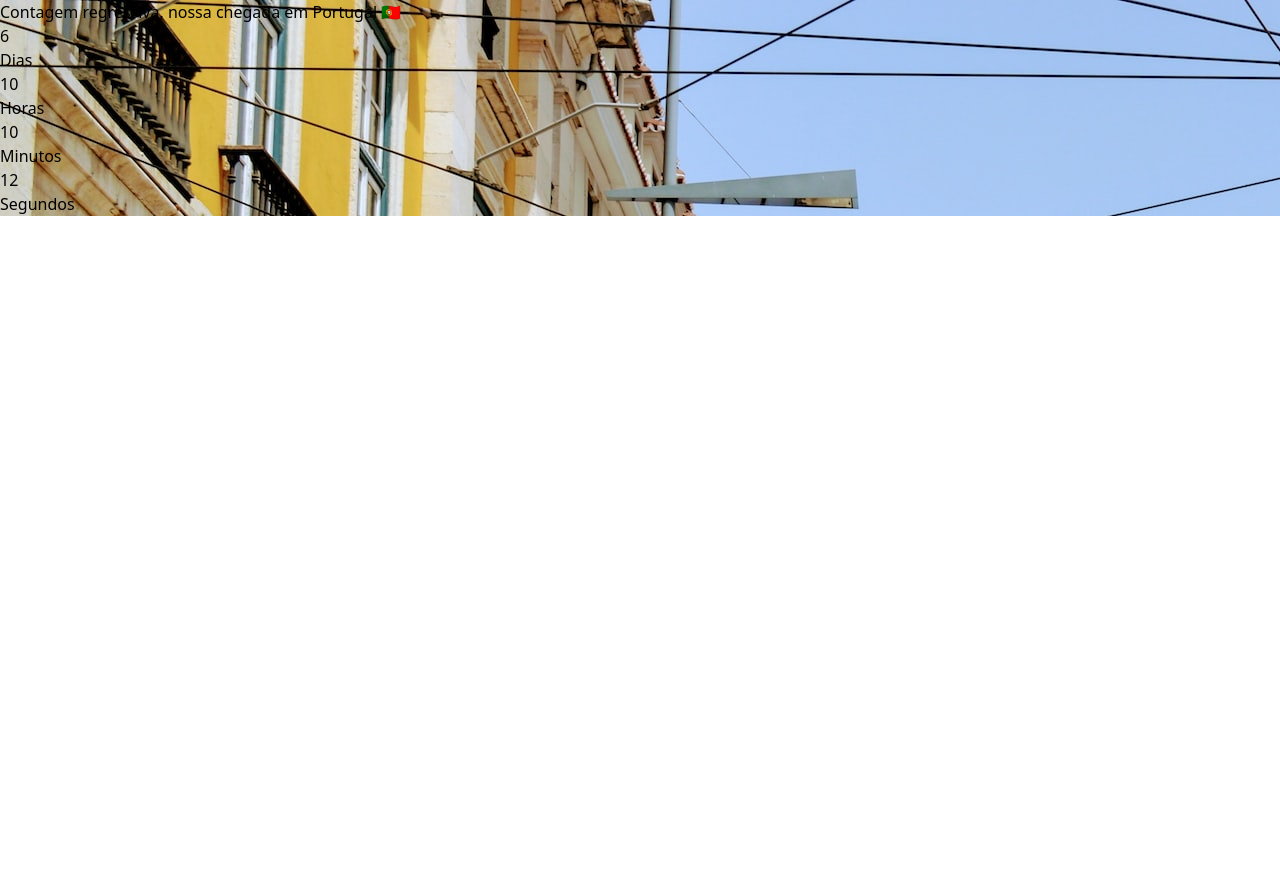
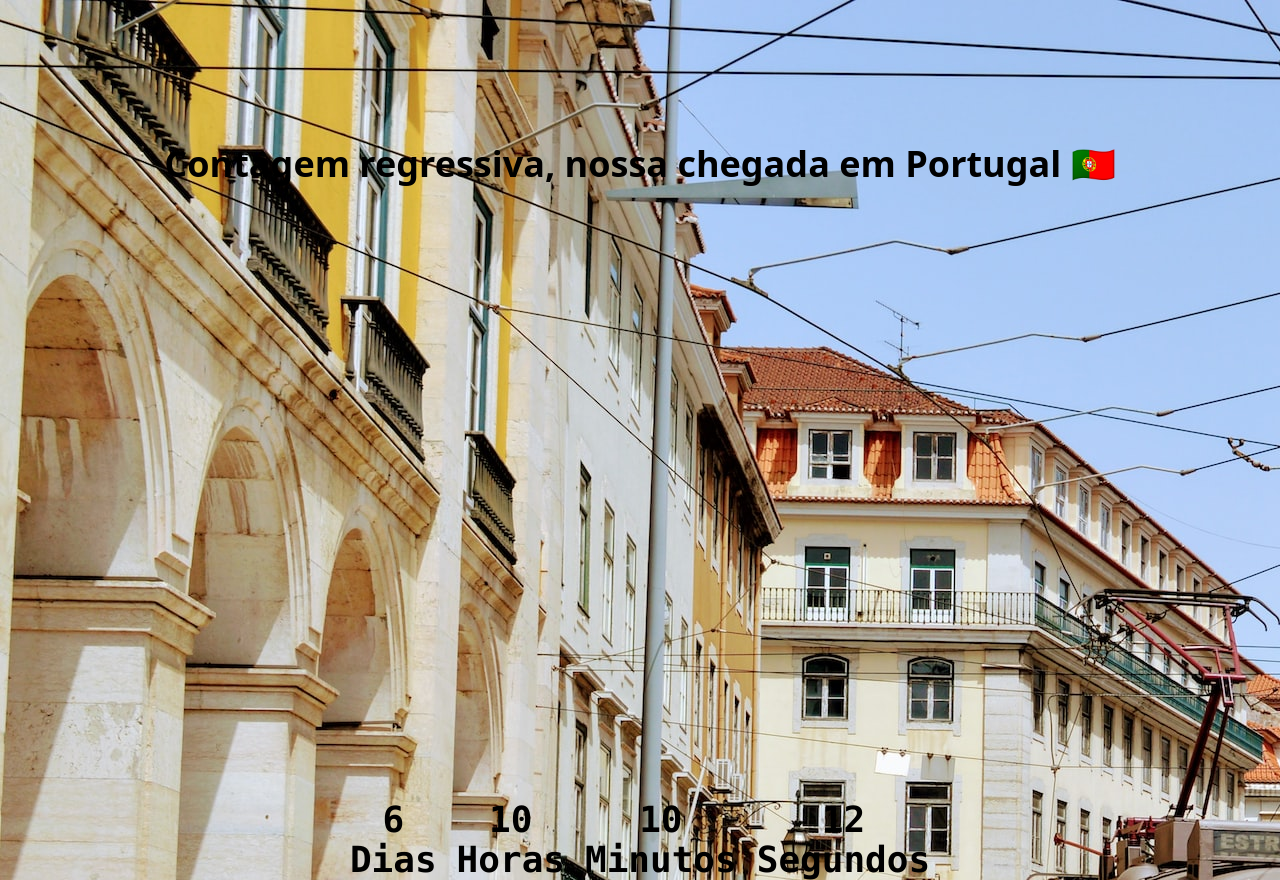
Before and after one commit to Diego-Girao/landing-travel, a React (Vite) app: page / in a window 1280 px wide. Before the commit the page ends 800 px from the top, so only its background shows below. Built offline with nearby package versions, Linux system fonts and the light colour scheme.

Commit message:
Style app component

```diff
--- a/src/App.jsx
+++ b/src/App.jsx
@@ -11,11 +11,11 @@ function App() {
 	const [day, hour, minute, second] = useCountdown("Mar 27, 2023 10:30:00")
 
 	return (
-		<div className="App" style={{ backgroundImage: `url(${bgPt})` }}>
-			<div className="container">
+		<div className="App mx-auto" style={{ backgroundImage: `url(${bgPt})` }}>
+			<div className="container h-screen p-36 mx-auto text-center font-extrabold text-4xl">
 				<Title title="Contagem regressiva, nossa chegada em Portugal 🇵🇹" />
 			</div>
-			<div className="countdown-container">
+			<div className="countdown-container flex mx-auto justify-center text-center font-mono text-4xl font-bold gap-5">
 				<Counter title="Dias" number={day} />
 				<Counter title="Horas" number={hour} />
 				<Counter title="Minutos" number={minute} />
```
